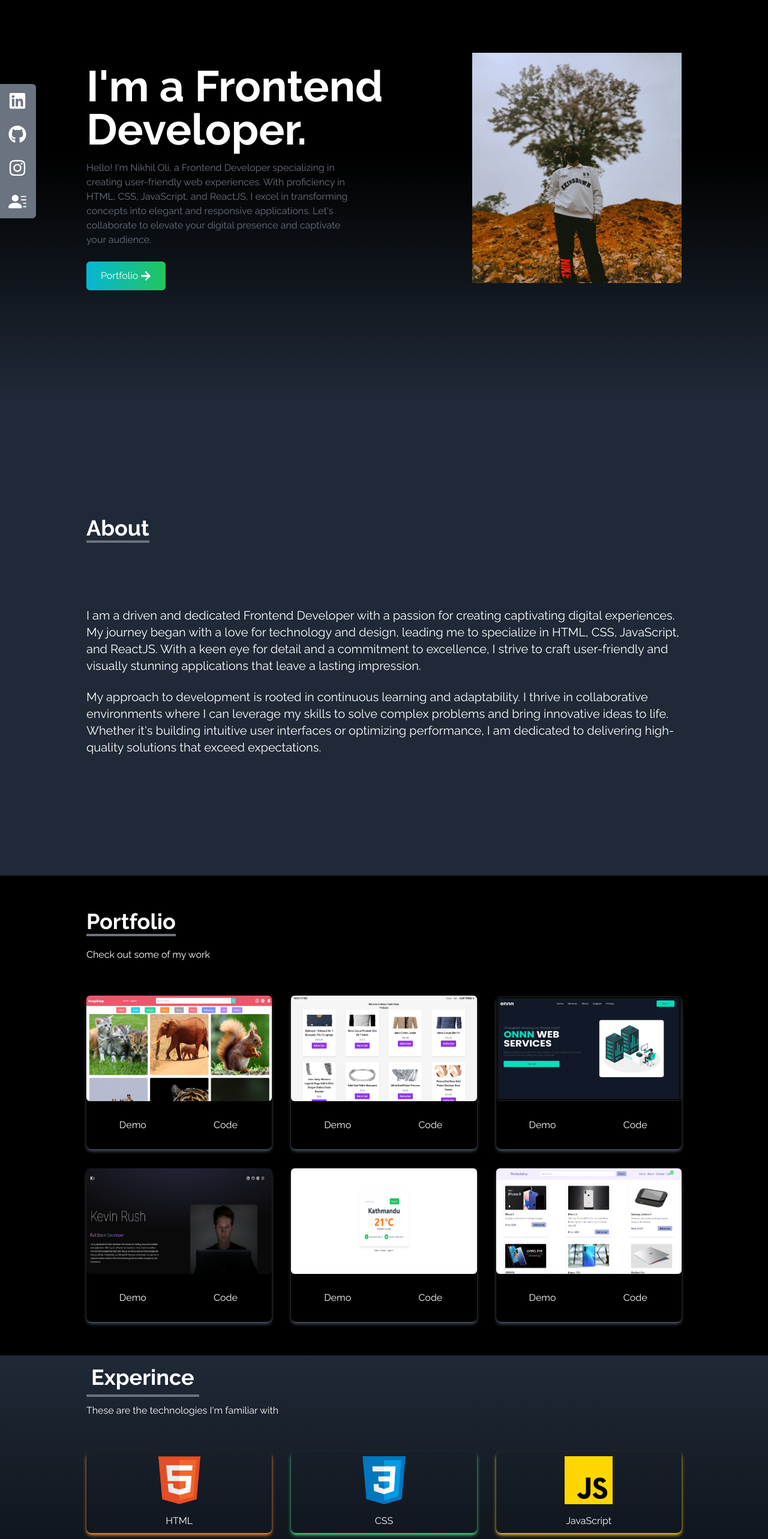
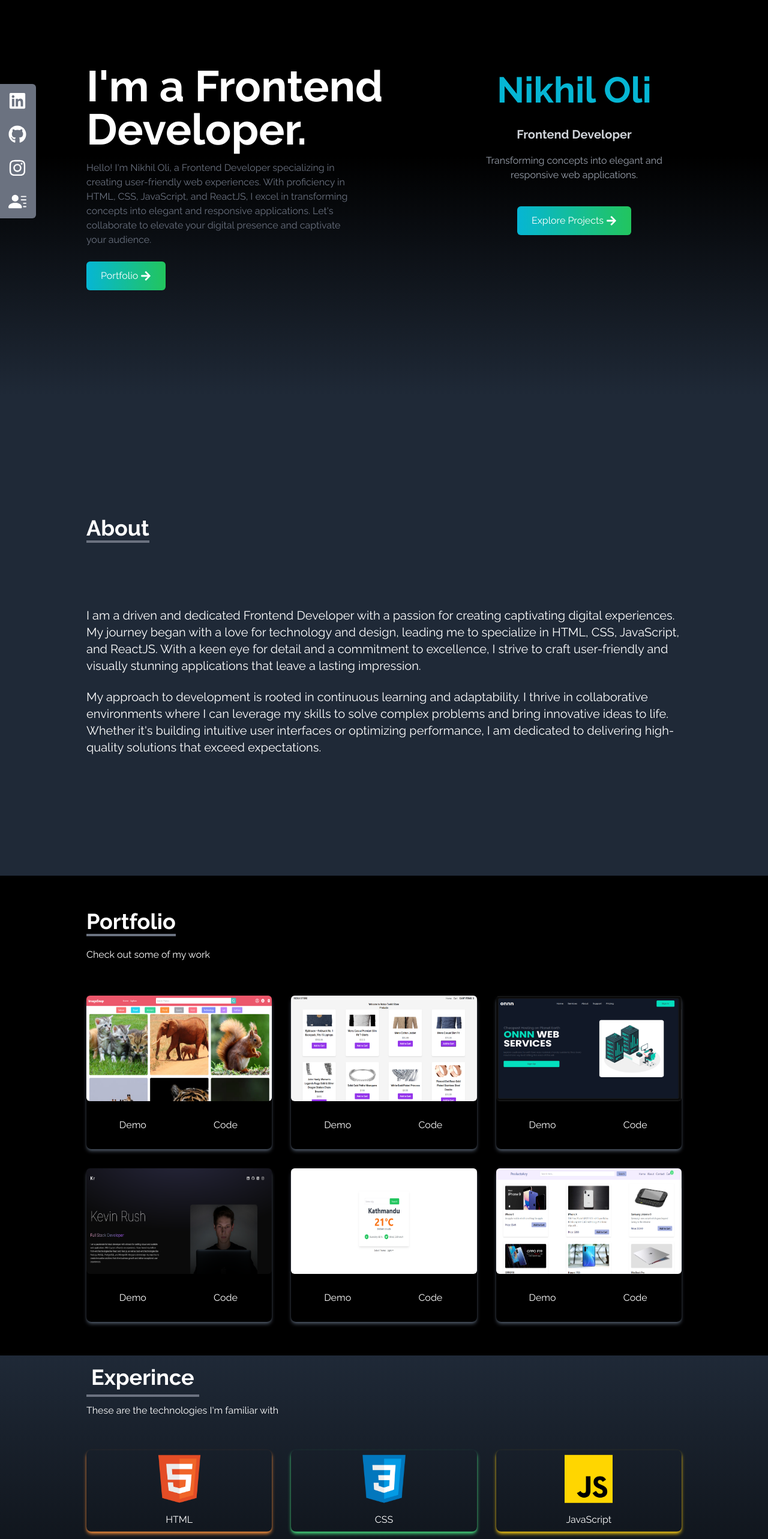
Before and after one commit to NikhilOli/React-Projects, a React (Vite) app in the folder portfolio/: page / in a window 1280 px wide. Shown: the part 140-2706 px from the top of the page at 60% size. Built offline with nearby package versions, Linux system fonts and the light colour scheme.

Commit message:
added animations

```diff
--- a/portfolio/package.json
+++ b/portfolio/package.json
@@ -10,6 +10,7 @@
     "preview": "vite preview"
   },
   "dependencies": {
+    "framer-motion": "^11.0.24",
     "react": "^18.2.0",
     "react-dom": "^18.2.0",
     "react-icons": "^5.0.1",
--- a/portfolio/src/components/Experince.jsx
+++ b/portfolio/src/components/Experince.jsx
@@ -6,8 +6,13 @@ import reactImage from "../assets/react.png";
 import framer from "../assets/framer.png"
 import github from "../assets/github.png";
 import tailwind from "../assets/tailwind.png";
+import {motion} from 'framer-motion'
 
 const Experince = () => {
+    const iconVariations = (delay) => ({
+        initial: { y: 0 },
+        animate: { y: [-10, 10], transition: { duration: 2, ease: "linear", repeat: Infinity, repeatType: "reverse", delay: delay } }
+    })
     const technologies = [
         {
             id: 1,
@@ -69,10 +74,13 @@ const Experince = () => {
                 <div className='w-full grid grid-cols-2 sm:grid-cols-3 gap-8 text-center py-8 px-12 sm:px-0'>
                     {technologies.map(({ id, src, title, style }) => (
 
-                        <div key={id} className={`shadow-md hover:scale-105 duration-500 py-2 rounded-lg` + " " + style}>
+                        <motion.div
+                        variants={iconVariations(1)}
+                    initial="initial"
+                    animate="animate" key={id} className={`shadow-md hover:scale-105 duration-500 py-2 rounded-lg` + " " + style}>
                             <img src={src} className='w-20 mx-auto' alt="" />
                             <p className='mt-4'>{title}</p>
-                        </div>
+                        </motion.div>
                     ))}
                 </div>
             </div>
--- a/portfolio/src/components/Home.jsx
+++ b/portfolio/src/components/Home.jsx
@@ -1,29 +1,45 @@
 import React from 'react'
 import heroImage from '../assets/heroImage.jpg'
 import { FaArrowRight } from 'react-icons/fa'
+import TypographyDesign from './TypographyDesign'
+import { motion } from 'framer-motion'
+
 
 const Home = () => {
+    const container = (delay) => ({
+        hidden: { x: -100, opacity: 0 },
+        visible: { x: 0, opacity: 1, transition: { duration: 0.5, delay: delay } }
+    });
     return (
         <div name="home" className=' max-h-full w-full bg-gradient-to-b from-black via-black to-gray-800 md:h-screen'>
-            <div className='max-w-screen-lg h-full mx-auto flex flex-col justify-center items-center px-4 md:flex-row'>
+            <div className=' max-w-screen-lg h-full mx-auto flex flex-col justify-center items-center px-4 md:flex-row'>
                 <div className=' flex flex-col justify-center '>
-                    <h2 className='sm:mt-20 text-white md:w-fit text-4xl sm:text-7xl font-bold'>
+                    <motion.h2
+                    variants={container(0)}
+                    initial="hidden"
+                    animate="visible" className='sm:mt-20 text-white md:w-fit text-4xl sm:text-7xl font-bold'>
                         I'm a Frontend Developer.
-                    </h2>
-                    <p className='text-gray-500 py-4 max-w-md'>
+                    </motion.h2>
+                    <motion.p
+                    variants={container(0.5)}
+                    initial="hidden"
+                    animate="visible" className='text-gray-500 py-4 max-w-md'>
                         Hello! I'm Nikhil Oli, a Frontend Developer specializing in creating user-friendly web experiences. With proficiency in HTML, CSS, JavaScript, and ReactJS, I excel in transforming concepts into elegant and responsive applications. Let's collaborate to elevate your digital presence and captivate your audience.
-                    </p>
+                    </motion.p>
                     <div>
-                        <button className='group w-fit gap-1 my-2 cursor-pointer flex items-center text-white py-3 px-6 bg-gradient-to-r from-cyan-500 to-green-500 rounded-md'>
+                        <motion.button
+                        variants={container(1)}
+                        initial="hidden"
+                        animate="visible" className='group w-fit gap-1 my-2 cursor-pointer flex items-center text-white py-3 px-6 bg-gradient-to-r from-cyan-500 to-green-500 rounded-md'>
                             Portfolio
                             <span className='group-hover:rotate-90 duration-300'>
                                 <FaArrowRight size={18} />
                             </span>
-                        </button>
+                        </motion.button>
                     </div>
                 </div>
-                <div>
-                    <img src={heroImage} alt="myprofile" className='rounded-2xl mx-auto w-2/3 md:w-full pb-10 md:pt-20' />
+                <div className='w-1/2'>
+                    <TypographyDesign />
                 </div>
             </div>
         </div>
--- a/portfolio/src/components/SocialLinks.jsx
+++ b/portfolio/src/components/SocialLinks.jsx
@@ -1,10 +1,15 @@
 import React from 'react'
 import { FaLinkedin, FaGithub, FaInstagram } from "react-icons/fa";
 import { BsFillPersonLinesFill } from "react-icons/bs";
+import { motion } from 'framer-motion'
 
 
 
 const SocialLinks = () => {
+    const container = (delay) => ({
+        hidden: { x: -100, opacity: 0 },
+        visible: { x: 0, opacity: 1, transition: { duration: 2.5, delay: delay } }
+    });
     const links = [{
         id: 101,
         child: (
@@ -39,7 +44,9 @@ const SocialLinks = () => {
     ]
     return (
         <div className=' lg:flex left-0 top-[35%] flex-col fixed'>
-            <ul>
+            <motion.ul variants={container(0)}
+                initial="hidden"
+                animate="visible">
                 {links.map(({ id, child, style, href }) => (
 
                     <li key={id} className={'w-40 h-14 px-4 flex justify-between items-center ml-[-100px] bg-gray-500 hover:ml-[-10px] hover:rounded-md duration-300' + " " + style}>
@@ -48,7 +55,7 @@ const SocialLinks = () => {
                         </a>
                     </li>
                 ))}
-            </ul>
+            </motion.ul>
         </div>
     )
 }
--- /dev/null
+++ b/portfolio/src/components/TypographyDesign.jsx
@@ -0,0 +1,47 @@
+import React from 'react';
+import { FaArrowRight } from 'react-icons/fa';
+import { Link } from "react-scroll";
+import { motion } from 'framer-motion'
+
+
+
+const TypographyDesign = () => {
+    const container = (delay) => ({
+        hidden: { x: 100, opacity: 0 },
+        visible: { x: 0, opacity: 1, transition: { duration: 0.5, delay: delay } }
+    });
+    return (
+        <div className="typography-design text-center text-white">
+            <motion.h1
+                variants={container(0)}
+                initial="hidden"
+                animate="visible" className="text-4xl md:text-6xl font-bold mb-4">
+                <span className="text-cyan-500">Nikhil Oli</span>
+                <br />
+                <span className="text-gray-300 text-lg md:text-xl">Frontend Developer</span>
+            </motion.h1>
+            <motion.p
+                variants={container(0.5)}
+                initial="hidden"
+                animate="visible" className="text-gray-400 mb-8 max-w-lg mx-auto">
+                Transforming concepts into elegant and responsive web applications.
+            </motion.p>
+            <div
+                variants={container(0)}
+                initial="hidden"
+                animate="visible" className='flex justify-center'>
+                <Link to="portfolio" smooth duration={500}><motion.button
+                    variants={container(1)}
+                    initial="hidden"
+                    animate="visible" className='group w-fit gap-1 my-2 cursor-pointer flex items-center text-white py-3 px-6 bg-gradient-to-r from-cyan-500 to-green-500 rounded-md'>
+                    Explore Projects
+                    <span className='group-hover:rotate-90 duration-300'>
+                        <FaArrowRight size={18} />
+                    </span>
+                </motion.button></Link>
+            </div>
+        </div>
+    );
+};
+
+export default TypographyDesign;
```
Also changed, not shown: 1 other file (tests, documents, lock files or other folders).
